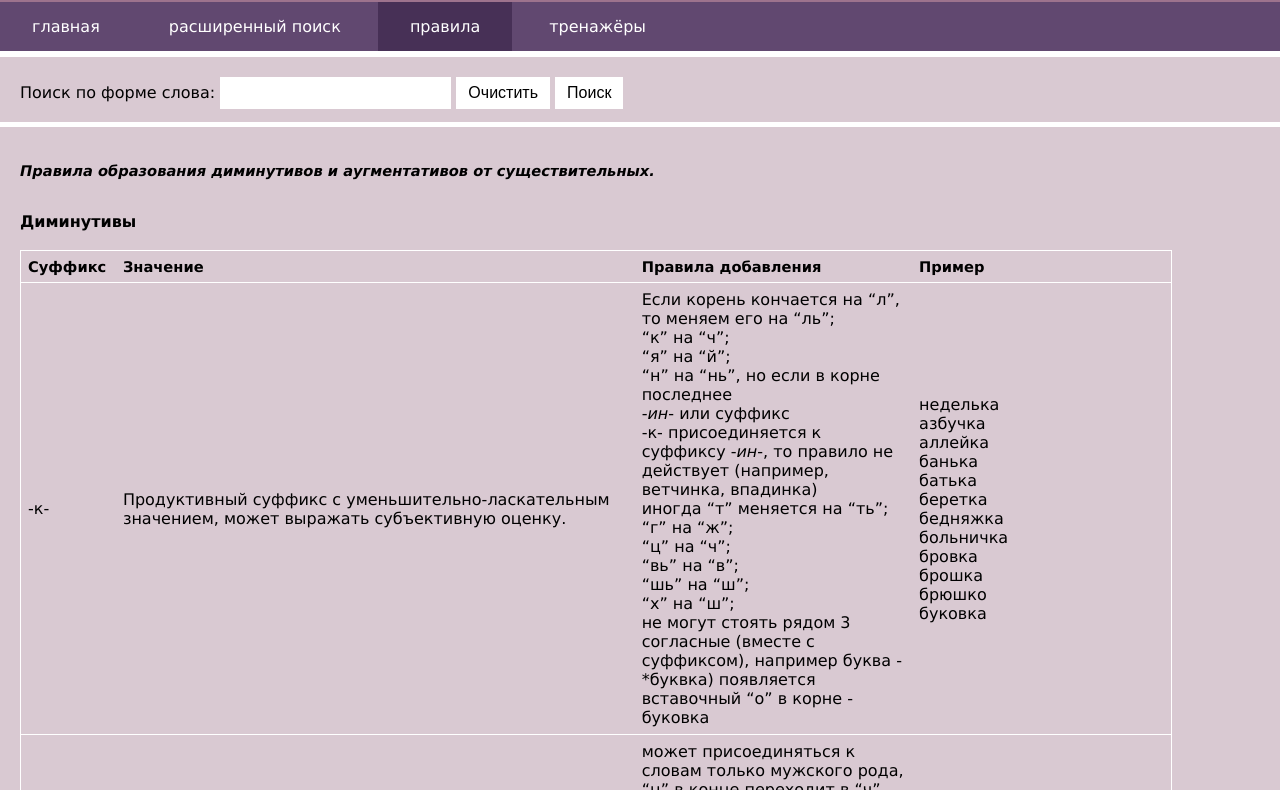
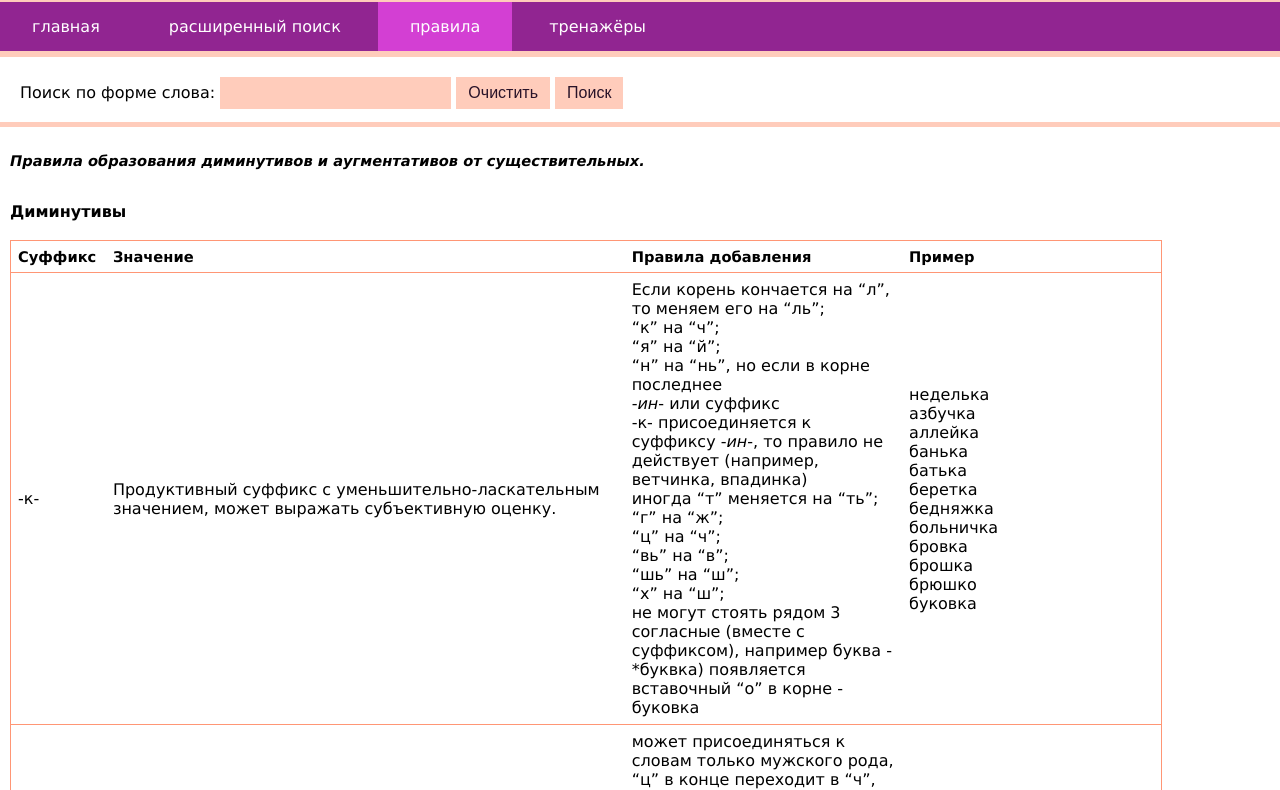
Before and after one commit to Polina-Sonina/dim_aug, a plain HTML site: page templates/rules.html in a window 1280 px wide. Shown: the part 63-853 px from the top of the page. Drawn offline with Linux system fonts and the light colour scheme.

Commit message:
more upd

```diff
--- /dev/null
+++ b/static/style114.css
@@ -0,0 +1,160 @@
+html {
+		margin:0;
+		padding:0;
+}
+body {
+		margin:0;
+		padding:0;
+		background: #FFCCBB;
+		font: 12pt Verdana, Geneva, Helvetica sans-serif;
+	}
+a:link {
+		color: #291329;
+		text-decoration: none;
+	}
+a:visited {
+		color: #291329;
+		text-decoration: none;
+	}
+h3 {
+			font-style: italic;
+			font-size: 11pt;
+			}
+.header {
+			position: absolute;
+			top: 0px;
+			left: 0px;
+			width: 100%;
+			padding: 19px 0px 19px 19px;
+			background: #FFCCBB;
+			font-size: 18pt;
+			color: #912591;
+			}
+.menu {
+			position: absolute;
+			width: 100%;
+			left: 0px;
+			padding: 0px;
+			background: #912591;
+			color: white;
+			top: 65px;
+			}
+.lemform {
+			position: absolute;
+			top: 120px;
+			left: 0px;
+			width: 100%;
+			padding: 20px 0px 20px 20px;
+			background: white;
+			height: 25px;
+			}
+.main {
+			position: absolute;
+			left: 0px;
+			top: 190px;
+			width: 100%;
+			padding: 10px 0px 20px 10px;
+			background: white;
+			}
+.button {
+	font-size: 12pt;
+	background-color: #FFCCBB;
+    border: 2px solid #FFCCBB;
+    color: #291329;
+    padding: 5px 10px;
+    text-align: center;
+    text-decoration: none;
+	cursor: pointer;
+}
+.button:hover {
+    background-color: #912591;
+	border: 2px solid #912591;
+    color: white;
+}
+.btn-group .button2 {
+    background-color: #912591;
+    border: none;
+    color: white;
+    padding: 15px 32px;
+    text-align: center;
+    text-decoration: none;
+    display: inline-block;
+    cursor: pointer;
+}
+.btn-group .button2:hover {
+    background-color: #D33FD3;
+}
+.btn-group .active {
+	border: none;
+    color: white;
+    padding: 15px 32px;
+    text-align: center;
+    text-decoration: none;
+    display: inline-block;
+    cursor: pointer;
+    background-color: #D33FD3;
+}
+input {
+	background-color: #FFCCBB;
+    border: 2px solid #FFCCBB;
+    color: #291329;
+	font-size: 12pt;
+    padding: 5px 10px;
+	}
+input:-webkit-autofill {
+    -webkit-box-shadow: 0 0 0px 1000px #FFCCBB inset;
+}
+input[name='q'], input[name='text'] {
+	width: 150px;
+	}
+table {
+    width: 90%;
+	border-collapse: collapse;
+	border: none;
+	text-align: left;
+}
+.tabrules {
+	border: 1px solid #FF9675;
+	text-align: left;
+	border-left: 1px solid #FF9675;
+	border-right: 1px solid #FF9675;
+}
+td {
+	padding: 7px;
+	border-bottom: 1px solid #FF9675;
+	border-top: 1px solid #FF9675;
+}
+th {
+	padding: 7px;
+	font-size: 11pt;
+	border-bottom: 1px solid #FF9675;
+	border-top: 1px solid #FF9675;
+}
+.result:hover{
+	background-color: #FFCCBB;
+	color: #291329;
+}
+.box {
+	display: none;
+	background-color: #FFCCBB;
+	color: #291329;
+}
+.box.show {
+	display: table-row;
+}
+.plus{
+	text-align: center;
+}
+.plus:hover{
+	cursor: pointer;
+}
+label:hover{
+	cursor: pointer;
+	white-space:nowrap;
+	display: inline-block;
+}
+hr{
+	border: 0;
+    height: 1px;
+    background: #FF9675;
+}
--- a/templates/rules.html
+++ b/templates/rules.html
@@ -2,11 +2,11 @@
 <html>
 	<head>
 		<title>ДимАуг Правила</title>
-		<link href="../static/style.css" rel="stylesheet">
+		<link href="../static/style114.css" rel="stylesheet">
 	</head>
 	<body>
 	<div class="header">
-		Диминутивы и аугментативы
+		<b>Диминутивы и аугментативы</b>
 	</div>
 	<div class="menu">
 		<div class="btn-group">
@@ -497,7 +497,7 @@
 				</td>
 			</tr>
 		</table>
-	<br><br><i><a href = "https://github.com/SoDipole/dim_aug">Проект на GitHub</a></i>
+	<br><br><i><a href = "https://github.com/SoDipole/dim_aug" target="_blank">Проект на GitHub</a></i>
 	</div>
 	</body>
 </html>
```
Also changed, not shown: templates/index.html (+18 -14 lines), templates/result.html (+3 -3 lines), templates/search.html (+3 -3 lines).
